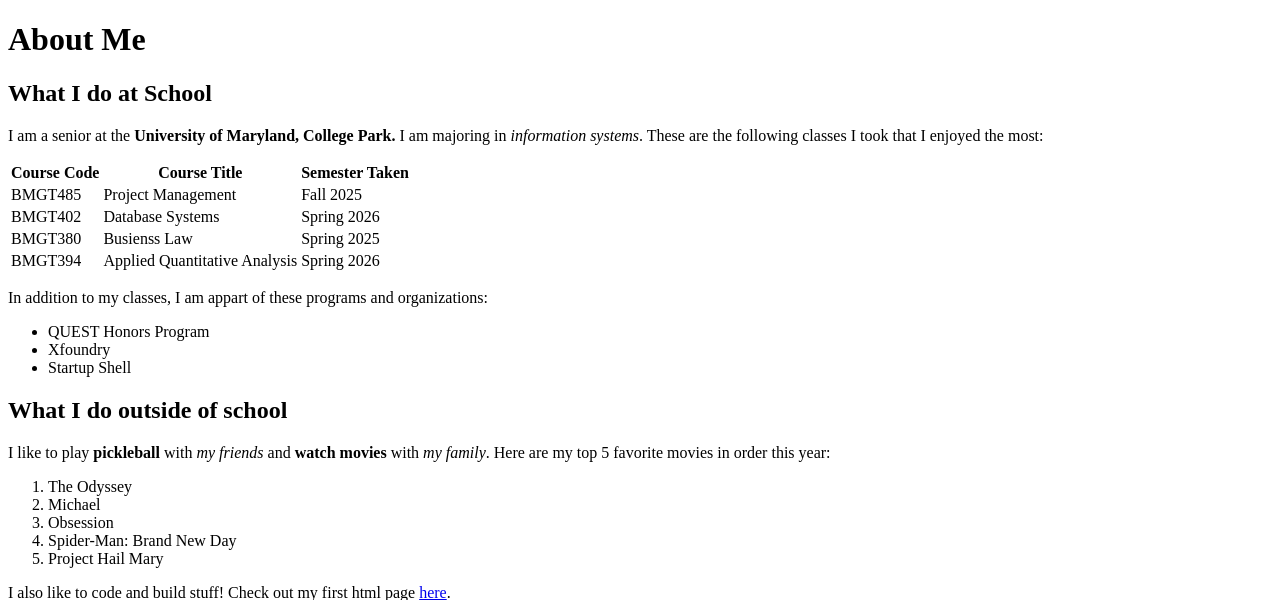
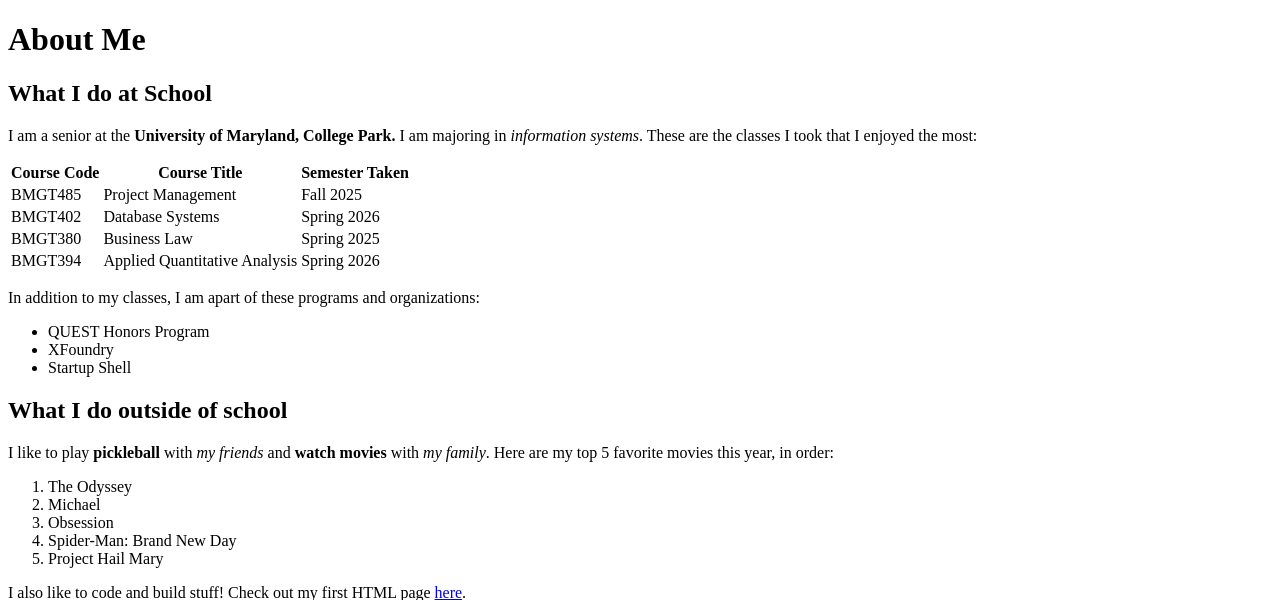
Before and after one commit to Kaythecreator/BMGT407-hello-world, a Flask app: page /about in a window 1280 px wide. Shown: the top 600 px of the page. Run offline with Flask 3, Linux system fonts and the light colour scheme.

Commit message:
Grammar fixes

```diff
--- a/templates/about.html
+++ b/templates/about.html
@@ -12,7 +12,7 @@
         <!-- Academic background: intro, Spring 2026 course table, and campus involvement. -->
         <h2>What I do at School</h2>
 
-        <p>I am a senior at the <strong>University of Maryland, College Park.</strong> I am majoring in <em>information systems</em>. These are the following classes I took that I enjoyed the most: </p>
+        <p>I am a senior at the <strong>University of Maryland, College Park.</strong> I am majoring in <em>information systems</em>. These are the classes I took that I enjoyed the most: </p>
         <table>
             <tr>
                 <th>Course Code</th>
@@ -31,7 +31,7 @@
             </tr>
             <tr>
                 <td>BMGT380</td>
-                <td>Busienss Law</td>
+                <td>Business Law</td>
                 <td>Spring 2025</td>
             </tr>
             <tr>
@@ -40,10 +40,10 @@
                 <td>Spring 2026</td>
             </tr>
         </table>
-        <p>In addition to my classes, I am appart of these programs and organizations:</p>
+        <p>In addition to my classes, I am apart of these programs and organizations:</p>
         <ul>
             <li>QUEST Honors Program</li>
-            <li>Xfoundry</li>
+            <li>XFoundry</li>
             <li>Startup Shell</li>
         </ul>
 
@@ -51,7 +51,7 @@
         <!-- Hobbies: movie list, links to /hello and external sites. -->
         <h2>What I do outside of school</h2>
 
-        <p>I like to play <strong>pickleball</strong> with <em>my friends</em> and <strong>watch movies</strong> with <em>my family</em>. Here are my top 5 favorite movies in order this year:</p>
+        <p>I like to play <strong>pickleball</strong> with <em>my friends</em> and <strong>watch movies</strong> with <em>my family</em>. Here are my top 5 favorite movies this year, in order:</p>
         <ol>
             <li>The Odyssey</li>
             <li>Michael</li>
@@ -59,8 +59,8 @@
             <li>Spider-Man: Brand New Day</li>
             <li>Project Hail Mary</li>
         </ol>
-        <p>I also like to code and build stuff! Check out my first html page <a href="/hello">here</a>.</p>
-        <p>You can also check out my github <a href="https://github.com/Kaythecreator" target="_blank">here</a>. One of my other hobbies is to watch <a href="https://www.youtube.com">youtube</a> videos.</p>
+        <p>I also like to code and build stuff! Check out my first HTML page <a href="/hello">here</a>.</p>
+        <p>You can also check out my GitHub <a href="https://github.com/Kaythecreator" target="_blank">here</a>. One of my other hobbies is to watch <a href="https://www.youtube.com">YouTube</a> videos.</p>
         <img src="https://terpconnect.umd.edu/~jbono/bmgt407/images/smith-logo.png" alt="Smith Logo" width="267" height="72">
 
     </body>
```
